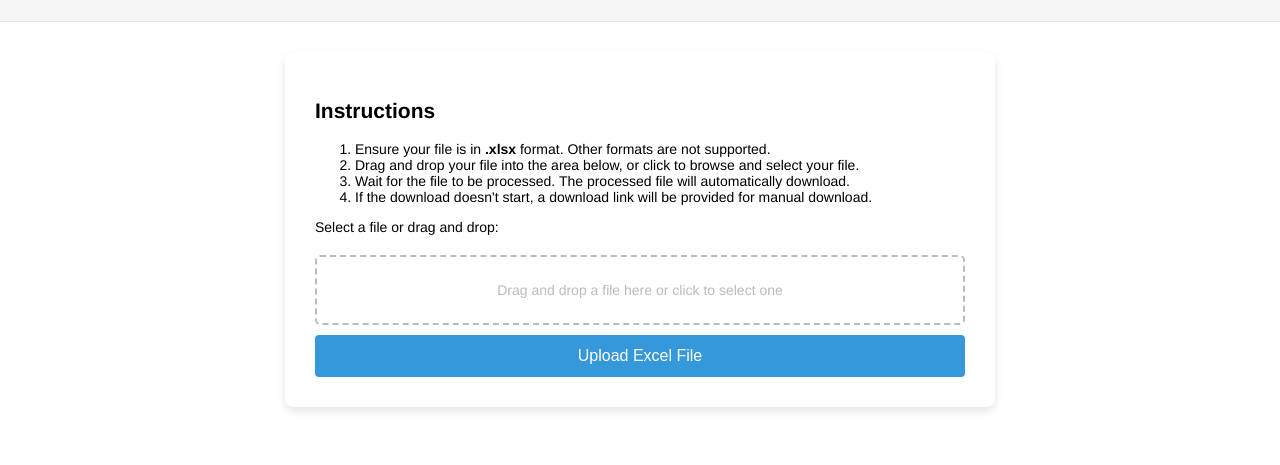
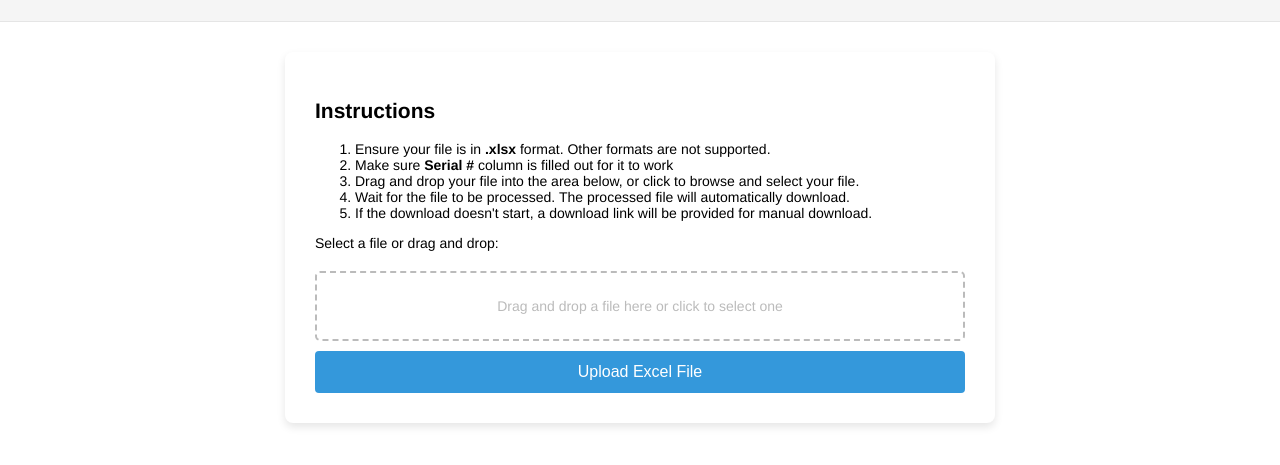
Before and after one commit to rwumors/Excel-File-Processor, a website: page index.html in a window 1280 px wide. Shown: the part 99-564 px from the top of the page. Drawn offline with Linux system fonts and the light colour scheme.

Commit message:
Updated Instructions

```diff
--- a/index.html
+++ b/index.html
@@ -21,6 +21,7 @@
             <h2>Instructions</h2>
             <ol>
                 <li>Ensure your file is in <strong>.xlsx</strong> format. Other formats are not supported.</li>
+                <li>Make sure <strong>Serial #</strong> column is filled out for it to work</li>
                 <li>Drag and drop your file into the area below, or click to browse and select your file.</li>
                 <li>Wait for the file to be processed. The processed file will automatically download.</li>
                 <li>If the download doesn't start, a download link will be provided for manual download.</li>
```
